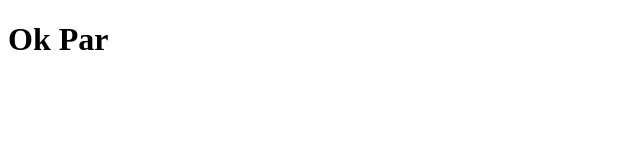
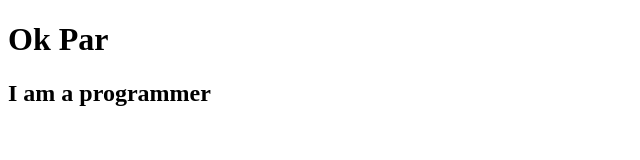
Before and after one commit to BhonePyaeMoe/bhonepyaemoe.github.io, a plain HTML site: page index.html in a window 1280 px wide. Shown: the whole page, without its empty margins (0-640 px from the left). Drawn offline with Linux system fonts and the light colour scheme.

Commit message:
changes 1

```diff
--- a/index.html
+++ b/index.html
@@ -14,6 +14,7 @@
     <div>
 
         <h1>Ok Par</h1>
+        <h2> I am a programmer</h2>
 
     </div>
 
```
